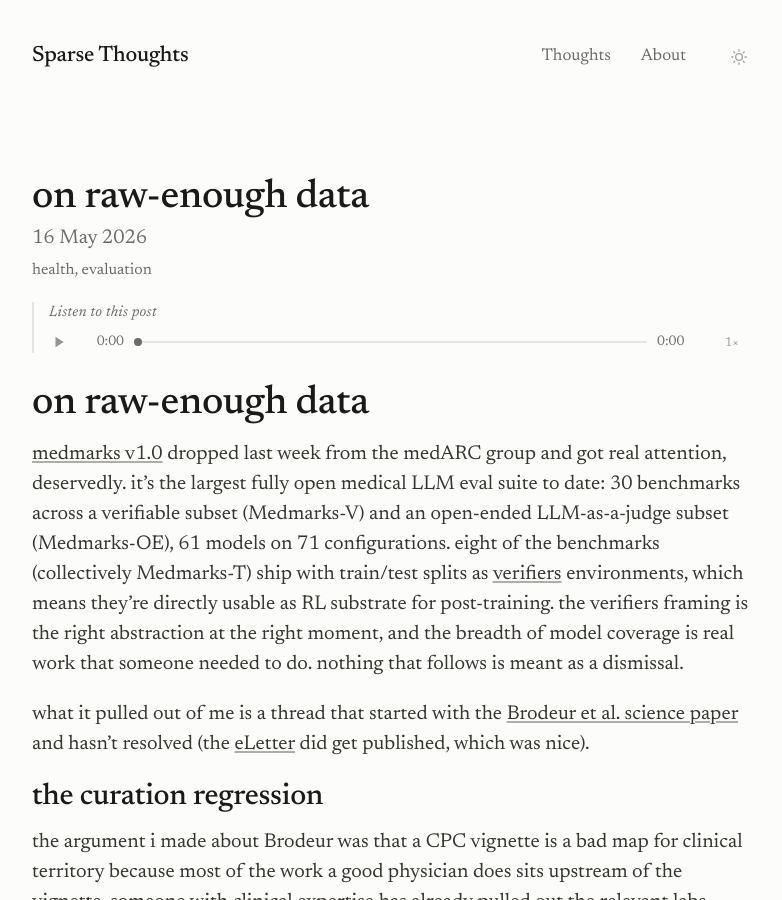
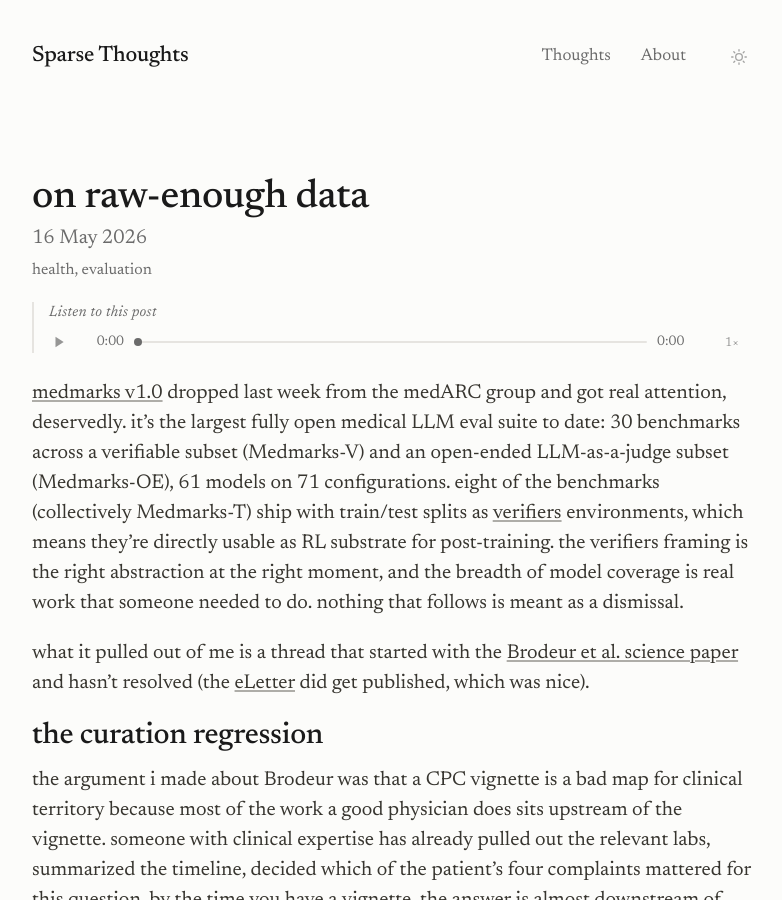
Before and after one commit to galsapir/sparse-thoughts, a Jekyll site: the page built from _posts/2026-05-16-medmarks-plus.md, in a window 1280 px wide and 900 px high. Shown: the whole window, without its empty margins (248-1030 px from the left). Built offline with Jekyll 4.4.1, drawn with Linux system fonts in a browser that asks for light colours.

Commit message:
fix: remove duplicate H1 in raw-enough-data post

```diff
--- a/_posts/2026-05-16-medmarks-plus.md
+++ b/_posts/2026-05-16-medmarks-plus.md
@@ -6,8 +6,6 @@ date: 2026-05-16
 tags: [health, evaluation]
 audio: "assets/audio/medmarks-plus.mp3"
 ---
-
-# on raw-enough data
 
 [medmarks v1.0](https://arxiv.org/abs/2605.01417) dropped last week from the medARC group and got real attention, deservedly. it's the largest fully open medical LLM eval suite to date: 30 benchmarks across a verifiable subset (Medmarks-V) and an open-ended LLM-as-a-judge subset (Medmarks-OE), 61 models on 71 configurations. eight of the benchmarks (collectively Medmarks-T) ship with train/test splits as [verifiers](https://github.com/PrimeIntellect-ai/verifiers) environments, which means they're directly usable as RL substrate for post-training. the verifiers framing is the right abstraction at the right moment, and the breadth of model coverage is real work that someone needed to do. nothing that follows is meant as a dismissal.
 
```
